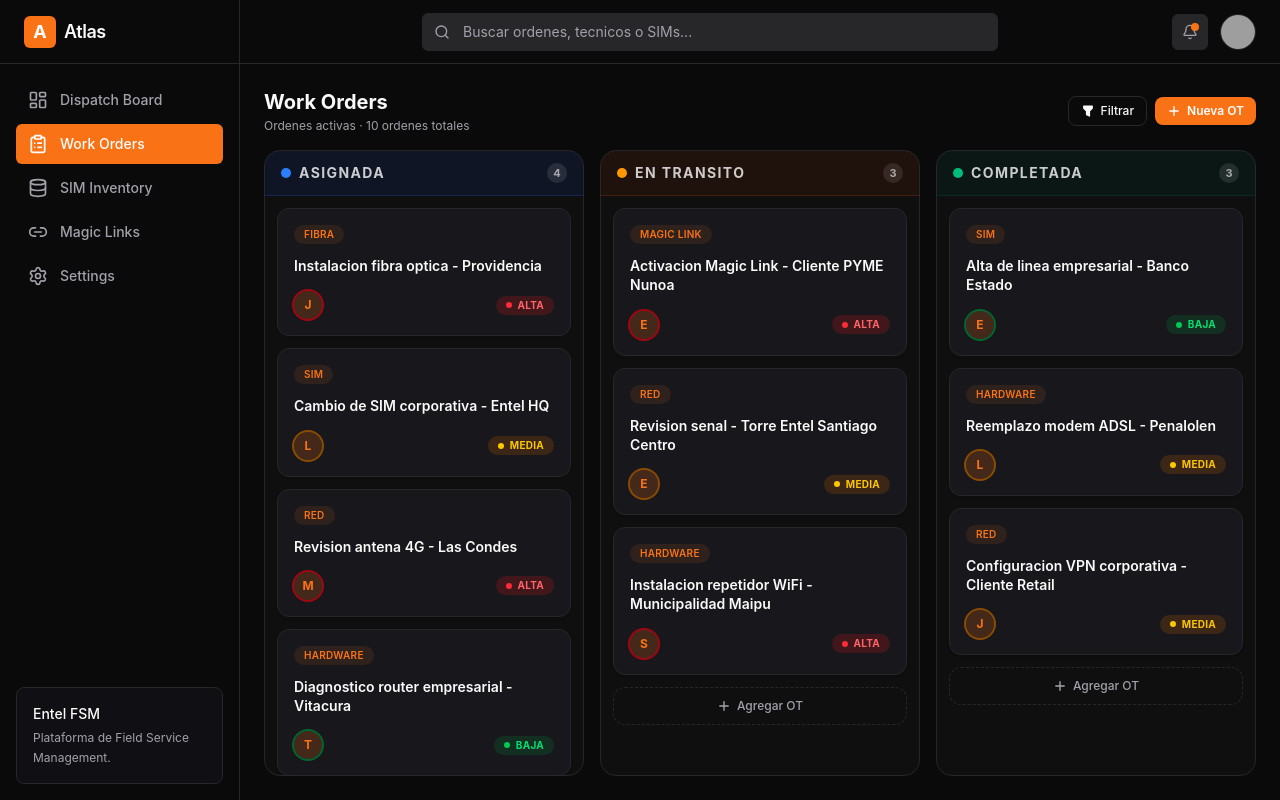
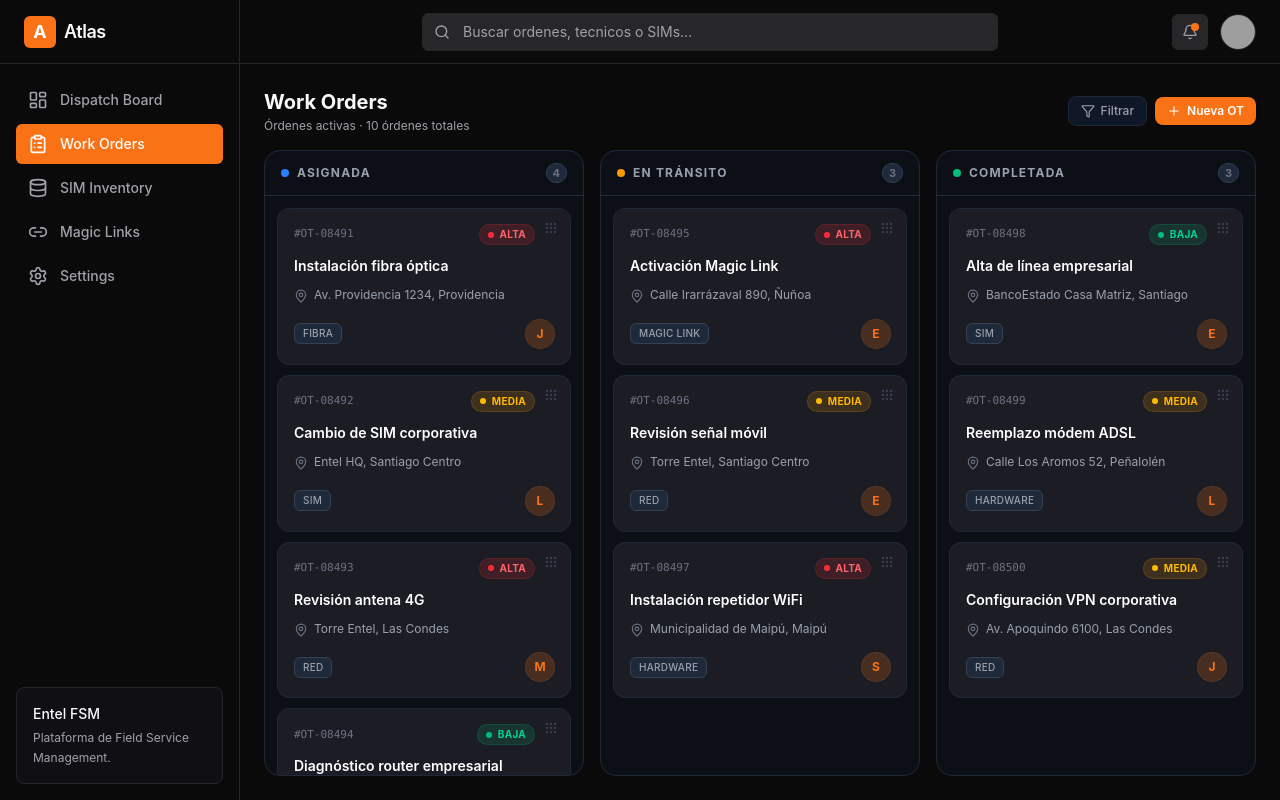
Before and after one commit to TheAtlasOps/atlas-core, a React (Vite) app in the folder frontend/: page /work-orders in a window 1280 px wide. Built offline with nearby package versions, Linux system fonts and the light colour scheme; grey boxes are pictures that could not be loaded.

Commit message:
style: refactorizacion visual del tablero kanban y scrollbars

```diff
--- a/frontend/src/components/ui/TaskCard.jsx
+++ b/frontend/src/components/ui/TaskCard.jsx
@@ -1,88 +1,110 @@
+import { MapPin, Grip } from "lucide-react";
+
 /**
- * TaskCard — Tarjeta individual para el tablero Kanban.
+ * TaskCard — Tarjeta Kanban estilo Jira/Linear.
  *
  * Props:
- *  - title    {string}  Título de la tarea
+ *  - orderId  {string}  ID de la orden (ej. "#OT-08491")
+ *  - title    {string}  Nombre del servicio
+ *  - location {string}  Dirección / descripción de la ubicación
  *  - priority {string}  'Alta' | 'Media' | 'Baja'
- *  - assignee {string}  Iniciales del asignado (opcional, default 'U')
- *  - tag      {string}  Etiqueta de categoría (opcional)
+ *  - assignee {string}  Iniciales del técnico asignado (default 'U')
+ *  - tag      {string}  Etiqueta de categoría (Fibra / SIM / Red / etc.)
  */
 
-const PRIORITY_STYLES = {
+// ─── Config de prioridad ──────────────────────────────────────────────────────
+const PRIORITY_CONFIG = {
   Alta: {
-    badge: "bg-red-100 text-red-700 dark:bg-red-900/40 dark:text-red-400",
+    pill: "bg-red-500/15 text-red-400 ring-1 ring-red-500/30",
     dot: "bg-red-500",
-    ring: "ring-red-200 dark:ring-red-800",
   },
   Media: {
-    badge: "bg-yellow-100 text-yellow-700 dark:bg-yellow-900/40 dark:text-yellow-400",
-    dot: "bg-yellow-400",
-    ring: "ring-yellow-200 dark:ring-yellow-800",
+    pill: "bg-amber-500/15 text-amber-400 ring-1 ring-amber-500/30",
+    dot: "bg-amber-400",
   },
   Baja: {
-    badge: "bg-green-100 text-green-700 dark:bg-green-900/40 dark:text-green-400",
-    dot: "bg-green-500",
-    ring: "ring-green-200 dark:ring-green-800",
+    pill: "bg-emerald-500/15 text-emerald-400 ring-1 ring-emerald-500/30",
+    dot: "bg-emerald-500",
   },
 };
 
-export default function TaskCard({ title, priority = "Baja", assignee = "U", tag }) {
-  const styles = PRIORITY_STYLES[priority] ?? PRIORITY_STYLES["Baja"];
+// ─── Componente ───────────────────────────────────────────────────────────────
+export default function TaskCard({
+  orderId = "#OT-00000",
+  title,
+  location,
+  priority = "Baja",
+  assignee = "U",
+  tag,
+}) {
+  const p = PRIORITY_CONFIG[priority] ?? PRIORITY_CONFIG["Baja"];
 
   return (
     <article
       className="
         group relative flex flex-col gap-3 rounded-xl
-        bg-white dark:bg-[hsl(240_10%_10%)]
-        border border-border
-        p-4 shadow-sm
-        ring-1 ring-transparent
-        hover:shadow-md hover:ring-2 hover:border-primary/30
-        transition-all duration-200 ease-in-out
+        bg-[#1c1d24] border border-gray-800
+        p-4
+        hover:border-gray-600 hover:bg-[#21222a]
+        transition-colors duration-150
         cursor-grab active:cursor-grabbing
+        select-none
       "
       aria-label={`OT: ${title}`}
     >
-      {/* Tag de categoría (opcional) */}
-      {tag && (
-        <span className="self-start rounded-full bg-primary/10 px-2.5 py-0.5 text-[10px] font-semibold uppercase tracking-wide text-primary">
-          {tag}
+      {/* ── Ícono de arrastre (visible on hover) ── */}
+      <Grip
+        className="absolute top-3 right-3 w-3.5 h-3.5 text-gray-700 group-hover:text-gray-500 transition-colors"
+        aria-hidden="true"
+      />
+
+      {/* ── Cabecera: ID + Pill de prioridad ── */}
+      <div className="flex items-center justify-between gap-2 pr-5">
+        <span className="text-[11px] font-mono text-gray-500">{orderId}</span>
+        <span
+          className={`
+            inline-flex items-center gap-1.5 rounded-full px-2 py-0.5
+            text-[10px] font-bold uppercase tracking-wide shrink-0
+            ${p.pill}
+          `}
+        >
+          <span className={`h-1.5 w-1.5 rounded-full ${p.dot}`} aria-hidden="true" />
+          {priority}
         </span>
-      )}
+      </div>
 
-      {/* Título */}
-      <h3 className="text-sm font-semibold leading-snug text-foreground group-hover:text-primary transition-colors duration-150">
+      {/* ── Título ── */}
+      <h3 className="text-sm font-semibold leading-snug text-white">
         {title}
       </h3>
 
-      {/* Footer: avatar + badge de prioridad */}
+      {/* ── Ubicación ── */}
+      {location && (
+        <div className="flex items-start gap-1.5">
+          <MapPin className="w-3.5 h-3.5 text-gray-500 mt-0.5 shrink-0" aria-hidden="true" />
+          <span className="text-xs text-gray-400 leading-snug">{location}</span>
+        </div>
+      )}
+
+      {/* ── Footer: tag + avatar ── */}
       <div className="flex items-center justify-between mt-auto pt-1">
-        {/* Avatar placeholder */}
+        {/* Etiqueta de categoría */}
+        {tag ? (
+          <span className="rounded-md bg-gray-800 border border-gray-700 px-2 py-0.5 text-[10px] font-medium text-gray-400 uppercase tracking-wide">
+            {tag}
+          </span>
+        ) : (
+          <span />
+        )}
+
+        {/* Avatar del técnico */}
         <div
-          className={`
-            flex h-7 w-7 items-center justify-center
-            rounded-full bg-primary/20 text-primary
-            text-xs font-bold uppercase
-            ring-2 ${styles.ring}
-            select-none
-          `}
-          title={`Tecnico: ${assignee}`}
-          aria-label={`Tecnico: ${assignee}`}
+          className="flex h-7 w-7 items-center justify-center rounded-full bg-primary/20 text-primary text-xs font-bold uppercase ring-1 ring-primary/30"
+          title={`Técnico: ${assignee}`}
+          aria-label={`Técnico: ${assignee}`}
         >
           {assignee.charAt(0)}
         </div>
-
-        {/* Badge de prioridad */}
-        <span
-          className={`
-            inline-flex items-center gap-1.5 rounded-full px-2.5 py-0.5
-            text-[10px] font-bold uppercase tracking-wide
-            ${styles.badge}
-          `}
-        >
-          <span className={`h-1.5 w-1.5 rounded-full ${styles.dot}`} aria-hidden="true" />
-          {priority}
-        </span>
       </div>
     </article>
   );
--- a/frontend/src/index.css
+++ b/frontend/src/index.css
@@ -56,3 +56,29 @@
     @apply bg-background text-foreground;
   }
 }
+
+/* ── Scrollbar personalizado para el tablero Kanban ───────────────────────── */
+@layer utilities {
+  .scrollbar-kanban {
+    /* Firefox */
+    scrollbar-width: thin;
+    scrollbar-color: #374151 transparent; /* thumb: gray-700 | track: transparente */
+  }
+
+  .scrollbar-kanban::-webkit-scrollbar {
+    width: 4px;
+  }
+
+  .scrollbar-kanban::-webkit-scrollbar-track {
+    background: transparent;
+  }
+
+  .scrollbar-kanban::-webkit-scrollbar-thumb {
+    background-color: #374151; /* gray-700 */
+    border-radius: 9999px;
+  }
+
+  .scrollbar-kanban::-webkit-scrollbar-thumb:hover {
+    background-color: #4b5563; /* gray-600 */
+  }
+}
--- a/frontend/src/pages/WorkOrders.jsx
+++ b/frontend/src/pages/WorkOrders.jsx
@@ -1,69 +1,83 @@
+import { Filter, Plus } from "lucide-react";
 import TaskCard from "../components/ui/TaskCard";
 
 // ---------------------------------------------------------------------------
-// Datos de ejemplo (hardcoded) - Ordenes de Trabajo Entel
+// Mock data — enriquecido con orderId y location
 // ---------------------------------------------------------------------------
 const COLUMNS = [
   {
-    id: "asignada", label: "Asignada", count: 4,
+    id: "asignada",
+    label: "Asignada",
     accentColor: "bg-blue-500",
-    headerColor: "bg-blue-50 dark:bg-blue-950/30 border-blue-100 dark:border-blue-900/40",
     tasks: [
-      { id: 1, title: "Instalacion fibra optica - Providencia", priority: "Alta", assignee: "JR", tag: "Fibra" },
-      { id: 2, title: "Cambio de SIM corporativa - Entel HQ", priority: "Media", assignee: "LP", tag: "SIM" },
-      { id: 3, title: "Revision antena 4G - Las Condes", priority: "Alta", assignee: "MK", tag: "Red" },
-      { id: 4, title: "Diagnostico router empresarial - Vitacura", priority: "Baja", assignee: "TC", tag: "Hardware" },
+      { id: 1, orderId: "#OT-08491", title: "Instalación fibra óptica", location: "Av. Providencia 1234, Providencia", priority: "Alta", assignee: "JR", tag: "Fibra" },
+      { id: 2, orderId: "#OT-08492", title: "Cambio de SIM corporativa", location: "Entel HQ, Santiago Centro", priority: "Media", assignee: "LP", tag: "SIM" },
+      { id: 3, orderId: "#OT-08493", title: "Revisión antena 4G", location: "Torre Entel, Las Condes", priority: "Alta", assignee: "MK", tag: "Red" },
+      { id: 4, orderId: "#OT-08494", title: "Diagnóstico router empresarial", location: "Av. Vitacura 2939, Vitacura", priority: "Baja", assignee: "TC", tag: "Hardware" },
     ],
   },
   {
-    id: "en-transito", label: "En Transito", count: 3,
+    id: "en-transito",
+    label: "En Tránsito",
     accentColor: "bg-amber-500",
-    headerColor: "bg-amber-50 dark:bg-amber-950/30 border-amber-100 dark:border-amber-900/40",
     tasks: [
-      { id: 5, title: "Activacion Magic Link - Cliente PYME Nunoa", priority: "Alta", assignee: "EK", tag: "Magic Link" },
-      { id: 6, title: "Revision senal - Torre Entel Santiago Centro", priority: "Media", assignee: "EK", tag: "Red" },
-      { id: 7, title: "Instalacion repetidor WiFi - Municipalidad Maipu", priority: "Alta", assignee: "SA", tag: "Hardware" },
+      { id: 5, orderId: "#OT-08495", title: "Activación Magic Link", location: "Calle Irarrázaval 890, Ñuñoa", priority: "Alta", assignee: "EK", tag: "Magic Link" },
+      { id: 6, orderId: "#OT-08496", title: "Revisión señal móvil", location: "Torre Entel, Santiago Centro", priority: "Media", assignee: "EK", tag: "Red" },
+      { id: 7, orderId: "#OT-08497", title: "Instalación repetidor WiFi", location: "Municipalidad de Maipú, Maipú", priority: "Alta", assignee: "SA", tag: "Hardware" },
     ],
   },
   {
-    id: "completada", label: "Completada", count: 3,
+    id: "completada",
+    label: "Completada",
     accentColor: "bg-emerald-500",
-    headerColor: "bg-emerald-50 dark:bg-emerald-950/30 border-emerald-100 dark:border-emerald-900/40",
     tasks: [
-      { id: 8, title: "Alta de linea empresarial - Banco Estado", priority: "Baja", assignee: "EK", tag: "SIM" },
-      { id: 9, title: "Reemplazo modem ADSL - Penalolen", priority: "Media", assignee: "LP", tag: "Hardware" },
-      { id: 10, title: "Configuracion VPN corporativa - Cliente Retail", priority: "Media", assignee: "JR", tag: "Red" },
+      { id: 8, orderId: "#OT-08498", title: "Alta de línea empresarial", location: "BancoEstado Casa Matriz, Santiago", priority: "Baja", assignee: "EK", tag: "SIM" },
+      { id: 9, orderId: "#OT-08499", title: "Reemplazo módem ADSL", location: "Calle Los Aromos 52, Peñalolén", priority: "Media", assignee: "LP", tag: "Hardware" },
+      { id: 10, orderId: "#OT-08500", title: "Configuración VPN corporativa", location: "Av. Apoquindo 6100, Las Condes", priority: "Media", assignee: "JR", tag: "Red" },
     ],
   },
 ];
 
+const TOTAL = COLUMNS.reduce((acc, col) => acc + col.tasks.length, 0);
+
 // ---------------------------------------------------------------------------
-// Componente columna individual
+// Columna individual
 // ---------------------------------------------------------------------------
-function WorkOrderColumn({ id, label, count, accentColor, headerColor, tasks }) {
+function WorkOrderColumn({ id, label, accentColor, tasks }) {
   return (
-    <section className="flex flex-col rounded-2xl border border-border bg-muted/40 dark:bg-muted/20 overflow-hidden" aria-labelledby={`col-${id}-title`}>
-      <header className={`flex items-center justify-between px-4 py-3 border-b ${headerColor}`}>
+    <section
+      className="flex flex-col rounded-2xl border border-gray-800 bg-gray-900/40 overflow-hidden"
+      aria-labelledby={`col-${id}-title`}
+    >
+      {/* Header de columna */}
+      <header className="flex items-center justify-between px-4 py-3 border-b border-gray-800">
         <div className="flex items-center gap-2">
-          <span className={`h-2.5 w-2.5 rounded-full ${accentColor}`} aria-hidden="true" />
-          <h2 id={`col-${id}-title`} className="text-sm font-bold uppercase tracking-widest text-foreground/80">{label}</h2>
+          <span className={`h-2 w-2 rounded-full ${accentColor}`} aria-hidden="true" />
+          <h2
+            id={`col-${id}-title`}
+            className="text-xs font-bold uppercase tracking-widest text-gray-400"
+          >
+            {label}
+          </h2>
         </div>
-        <span className="flex h-5 min-w-5 items-center justify-center rounded-full bg-foreground/10 px-1.5 text-[11px] font-bold text-foreground/60">{count}</span>
+        <span className="flex h-5 min-w-5 items-center justify-center rounded-full bg-gray-800 border border-gray-700 px-1.5 text-[11px] font-bold text-gray-500">
+          {tasks.length}
+        </span>
       </header>
-      <div className="flex-1 overflow-y-auto p-3 space-y-3 scrollbar-thin scrollbar-thumb-border scrollbar-track-transparent min-h-0">
+
+      {/* Lista de tarjetas */}
+      <div className="flex-1 overflow-y-auto p-3 space-y-2.5 min-h-0 scrollbar-kanban">
         {tasks.map((task) => (
-          <TaskCard key={task.id} title={task.title} priority={task.priority} assignee={task.assignee} tag={task.tag} />
+          <TaskCard
+            key={task.id}
+            orderId={task.orderId}
+            title={task.title}
+            location={task.location}
+            priority={task.priority}
+            assignee={task.assignee}
+            tag={task.tag}
+          />
         ))}
-        <button
-          type="button"
-          className="w-full mt-1 flex items-center justify-center gap-1.5 rounded-xl border border-dashed border-border py-2.5 text-xs font-medium text-muted-foreground hover:border-primary/50 hover:text-primary hover:bg-primary/5 transition-all duration-150"
-          aria-label={`Agregar OT a ${label}`}
-        >
-          <svg xmlns="http://www.w3.org/2000/svg" className="h-3.5 w-3.5" viewBox="0 0 20 20" fill="currentColor" aria-hidden="true">
-            <path fillRule="evenodd" d="M10 3a1 1 0 011 1v5h5a1 1 0 110 2h-5v5a1 1 0 11-2 0v-5H4a1 1 0 110-2h5V4a1 1 0 011-1z" clipRule="evenodd" />
-          </svg>
-          Agregar OT
-        </button>
       </div>
     </section>
   );
@@ -75,28 +89,35 @@ function WorkOrderColumn({ id, label, count, accentColor, headerColor, tasks })
 export default function WorkOrders() {
   return (
     <div className="flex h-full flex-col gap-4">
+      {/* Barra superior */}
       <div className="flex items-center justify-between shrink-0">
         <div>
           <h1 className="text-xl font-bold text-foreground">Work Orders</h1>
           <p className="text-xs text-muted-foreground mt-0.5">
-            Ordenes activas · {COLUMNS.reduce((acc, col) => acc + col.count, 0)} ordenes totales
+            Órdenes activas · {TOTAL} órdenes totales
           </p>
         </div>
         <div className="flex items-center gap-2">
-          <button type="button" className="hidden sm:inline-flex items-center gap-1.5 rounded-lg border border-border bg-background px-3 py-1.5 text-xs font-medium text-foreground hover:bg-muted hover:border-primary/30 transition-all duration-150" aria-label="Filtrar ordenes">
-            <svg xmlns="http://www.w3.org/2000/svg" className="h-3.5 w-3.5" viewBox="0 0 20 20" fill="currentColor" aria-hidden="true">
-              <path fillRule="evenodd" d="M3 3a1 1 0 011-1h12a1 1 0 011 1v3a1 1 0 01-.293.707L13 10.414V17a1 1 0 01-1.447.894l-4-2A1 1 0 017 15v-4.586L3.293 6.707A1 1 0 013 6V3z" clipRule="evenodd" />
-            </svg>
+          <button
+            type="button"
+            className="hidden sm:inline-flex items-center gap-1.5 rounded-lg border border-gray-800 bg-gray-900 px-3 py-1.5 text-xs font-medium text-gray-400 hover:border-gray-600 hover:text-gray-200 transition-colors duration-150"
+            aria-label="Filtrar órdenes"
+          >
+            <Filter className="h-3.5 w-3.5" aria-hidden="true" />
             Filtrar
           </button>
-          <button type="button" className="inline-flex items-center gap-1.5 rounded-lg bg-primary px-3 py-1.5 text-xs font-semibold text-primary-foreground hover:opacity-90 active:scale-95 transition-all duration-150 shadow-sm" aria-label="Nueva OT">
-            <svg xmlns="http://www.w3.org/2000/svg" className="h-3.5 w-3.5" viewBox="0 0 20 20" fill="currentColor" aria-hidden="true">
-              <path fillRule="evenodd" d="M10 3a1 1 0 011 1v5h5a1 1 0 110 2h-5v5a1 1 0 11-2 0v-5H4a1 1 0 110-2h5V4a1 1 0 011-1z" clipRule="evenodd" />
-            </svg>
+          <button
+            type="button"
+            className="inline-flex items-center gap-1.5 rounded-lg bg-primary px-3 py-1.5 text-xs font-semibold text-white hover:opacity-90 active:scale-95 transition-all duration-150 shadow-sm"
+            aria-label="Nueva OT"
+          >
+            <Plus className="h-3.5 w-3.5" aria-hidden="true" />
             Nueva OT
           </button>
         </div>
       </div>
+
+      {/* Tablero Kanban */}
       <div className="grid min-h-0 flex-1 grid-cols-1 gap-4 md:grid-cols-3">
         {COLUMNS.map((col) => (
           <WorkOrderColumn key={col.id} {...col} />
```
